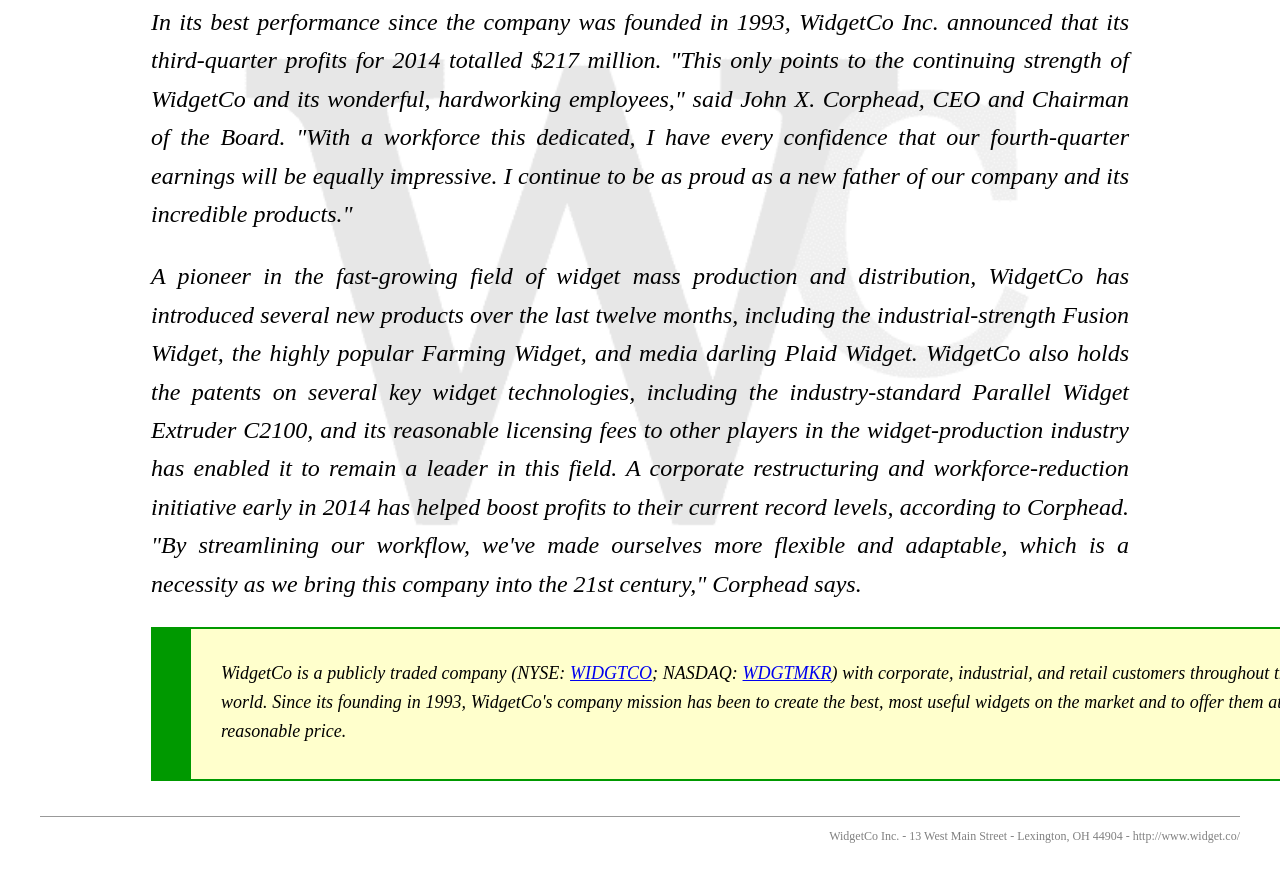
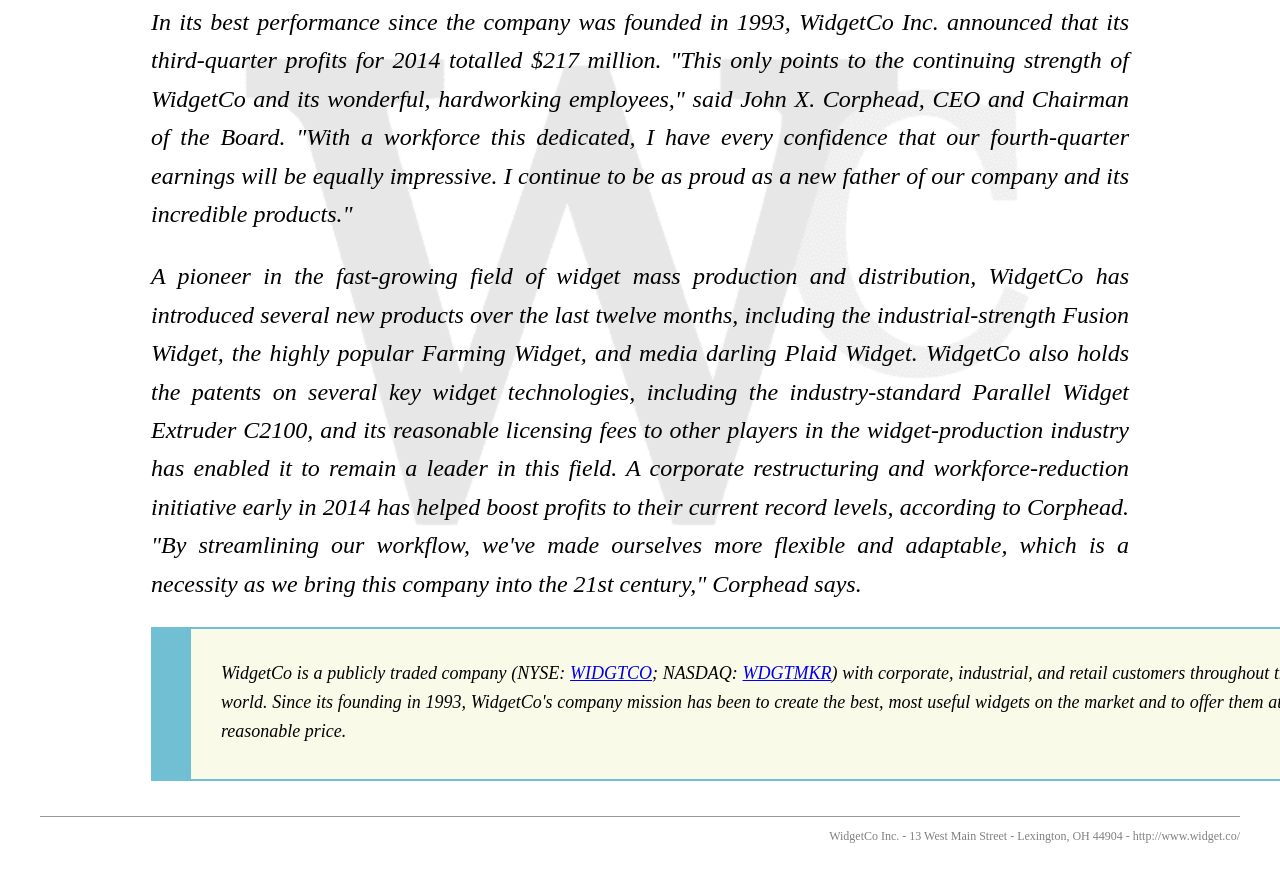
Before and after one commit to Tstittleburg/Module3, a plain HTML site: page Index.html in a window 1280 px wide. Shown: the part 731-1612 px from the top of the page. Drawn offline with Linux system fonts and the light colour scheme; files that its build step writes are made by us from their sources; files whose address does not match are found by name.

Commit message:
Color And Formatting Change
Changed CSS to link. GitHub created a Module 3 folder on the desktop & I needed to relink the stylesheet to HTML.

```diff
--- a/Index.html
+++ b/Index.html
@@ -2,7 +2,7 @@
 <html lang="en">
 <head>
 <title>WidgetCo Inc. Posts Record Profits in 3Q 2020</title>
-<link rel="stylesheet" type="text/css" href="../Module2/styles.css">
+<link rel="stylesheet" type="text/css" href="styles.css">
 </head>
 <body>
 
--- a/styles.css
+++ b/styles.css
@@ -17,7 +17,7 @@ aside {
   font-size: 14px;
   margin:0px;
   padding: 15px;
-  border-right: 15px solid #444466;
+  border-right: 15px solid #70bfd3;
 }
 
 aside::first-line {
@@ -66,13 +66,13 @@ h2 {
 
 /*Section*/
 section {
-  border-left: 40px solid #009900;
-  border-bottom: 2px solid #009900;
-  border-top: 2px solid #009900;
-  border-right: 2px solid #009900;
+  border-left: 40px solid #70bfd3;
+  border-bottom: 2px solid #70bfd3;
+  border-top: 2px solid #70bfd3;
+  border-right: 2px solid #70bfd3;
   width: 1075px;
   height: 90px;
-  background-color: #ffffcc;
+  background-color: #fafae9;
   padding: 30px;
   font-size: 18px;
   text-align: justify;
```
